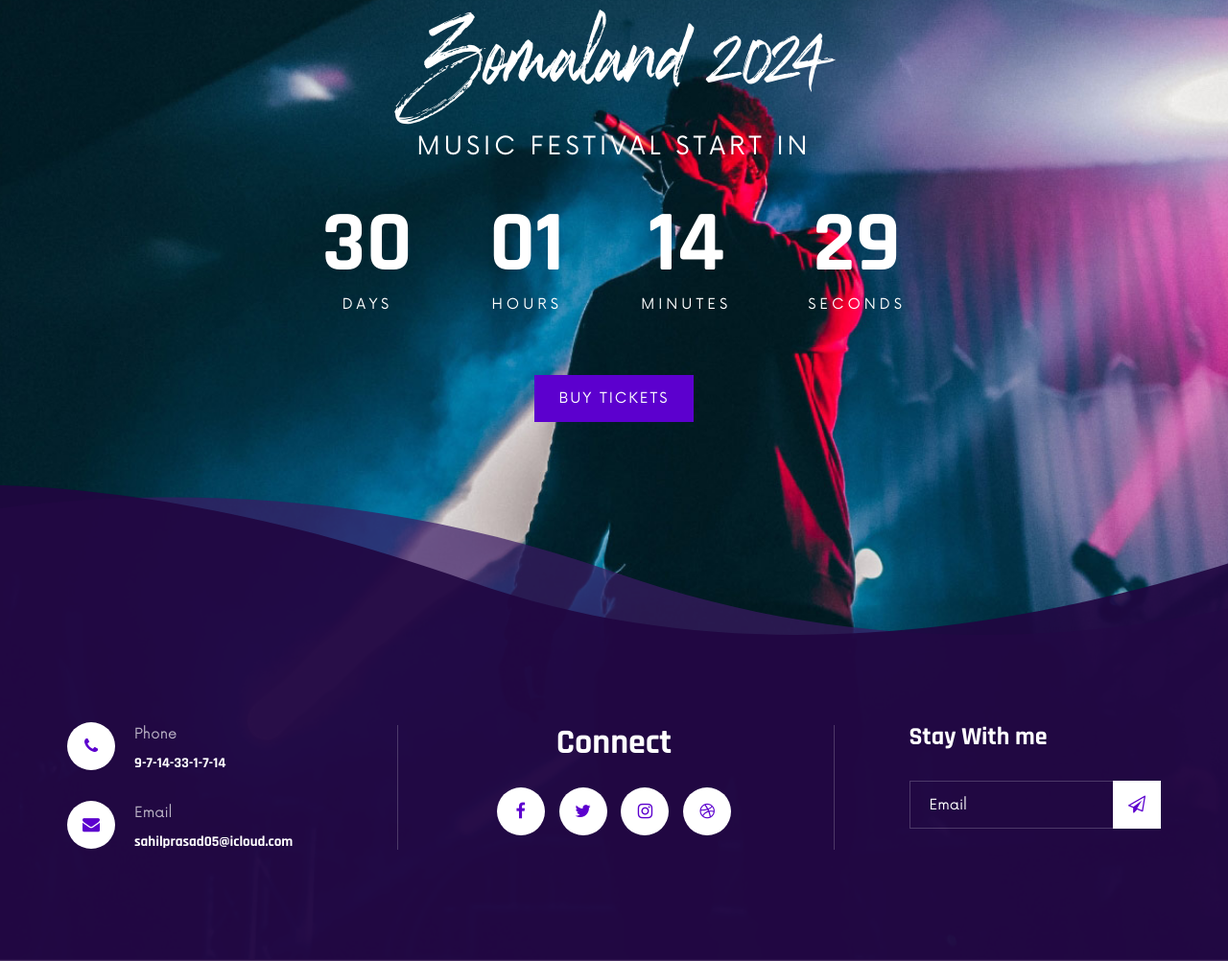
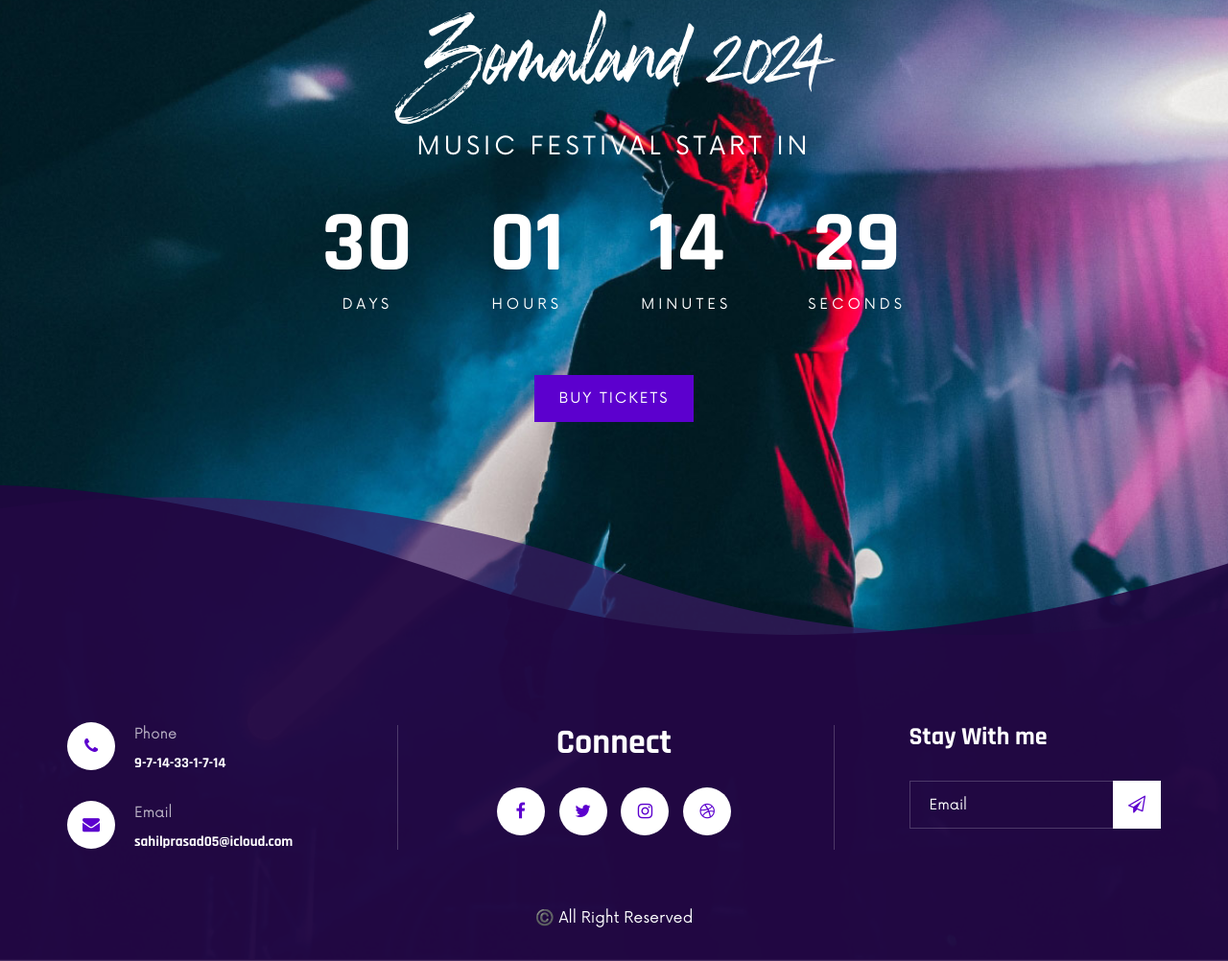
Before and after one commit to geeky-sahil/OneDMusic, a plain HTML site: page index.html in a window 1280 px wide. Shown: the part 4696-5698 px from the top of the page at 96% size. Drawn offline with Linux system fonts and the light colour scheme.

Commit message:
Copyright added
Copyright added on the footer section
please assign under hacktober fest

```diff
--- a/css/style.css
+++ b/css/style.css
@@ -2157,3 +2157,12 @@ ol {
 		background-position: top 0 left 19%;
 	}
 }
+.copyright{
+	display: flex;
+	height: 5vh;
+	width: 100%;
+	align-items: center;
+	justify-content: center;
+	padding: 10px;
+	color: white;
+}
--- a/index.html
+++ b/index.html
@@ -593,6 +593,9 @@
                 </div>
             </div>
         </div>
+        <div class="copyright">
+            ©️ All Right Reserved
+        </div>
     </footer>
     <!-- Footer Section End -->
 
```
